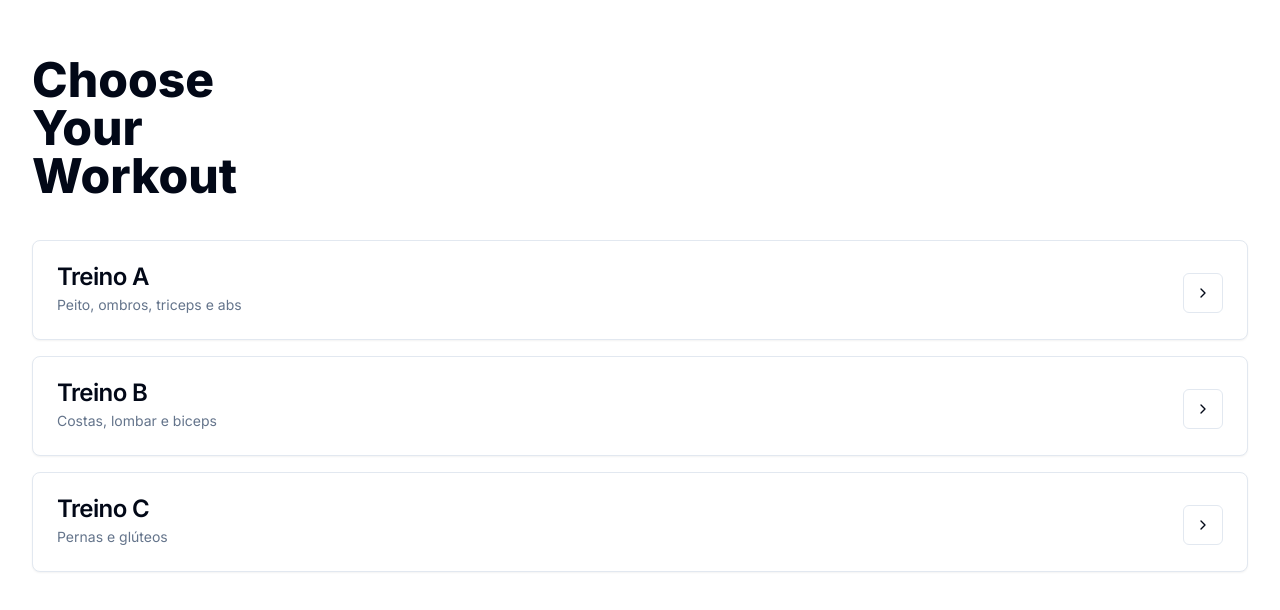
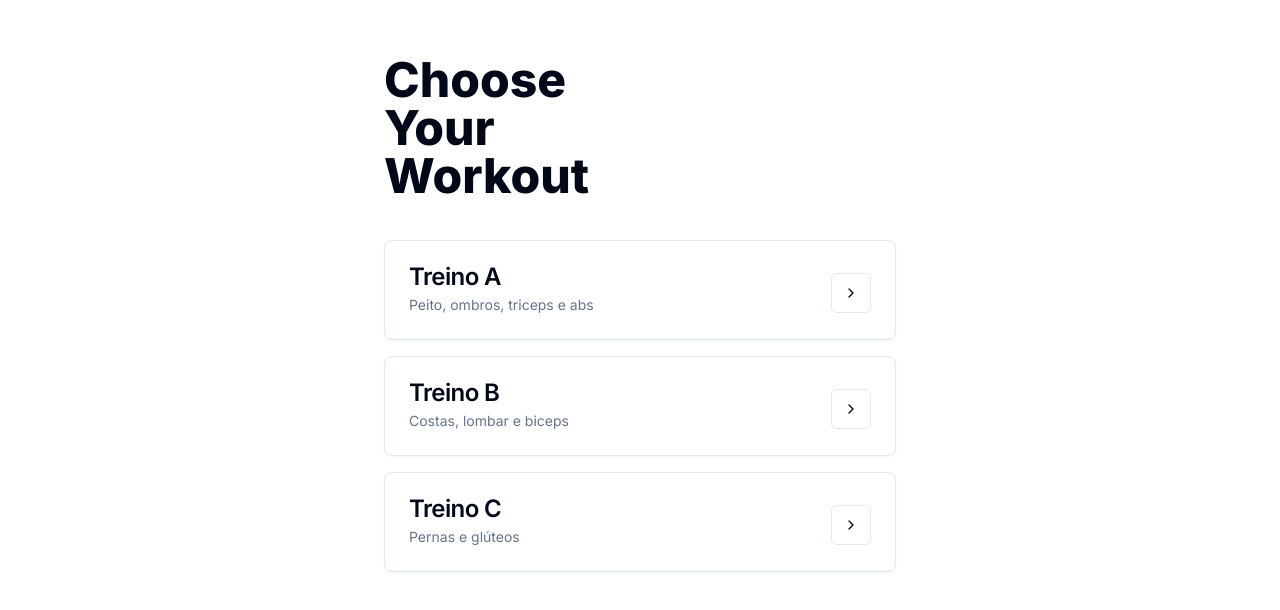
Before and after one commit to katsuragawaa/workout-react, a Next.js app: page / in a window 1280 px wide. Shown: the top 610 px of the page. Built offline with nearby package versions, Linux system fonts and the light colour scheme.

Commit message:
feat: responsiveness for small and large screens

```diff
--- a/app/page.tsx
+++ b/app/page.tsx
@@ -8,7 +8,7 @@
   ];
 
   return (
-    <main className="container flex flex-col">
+    <main className="container flex max-w-xl flex-col">
       <h1 className="pb-10 pt-14 text-5xl font-extrabold">
         Choose
         <br />
--- a/components/workout-card.tsx
+++ b/components/workout-card.tsx
@@ -10,7 +10,7 @@
 export const WorkoutCard: React.FC<WorkoutCardProps> = ({ title, description }) => {
   return (
     <Card>
-      <CardHeader className="flex flex-row items-center justify-between">
+      <CardHeader className="flex flex-row items-center justify-between gap-4">
         <div className="space-y-1.5">
           <CardTitle>{title}</CardTitle>
           <CardDescription>{description}</CardDescription>
```
